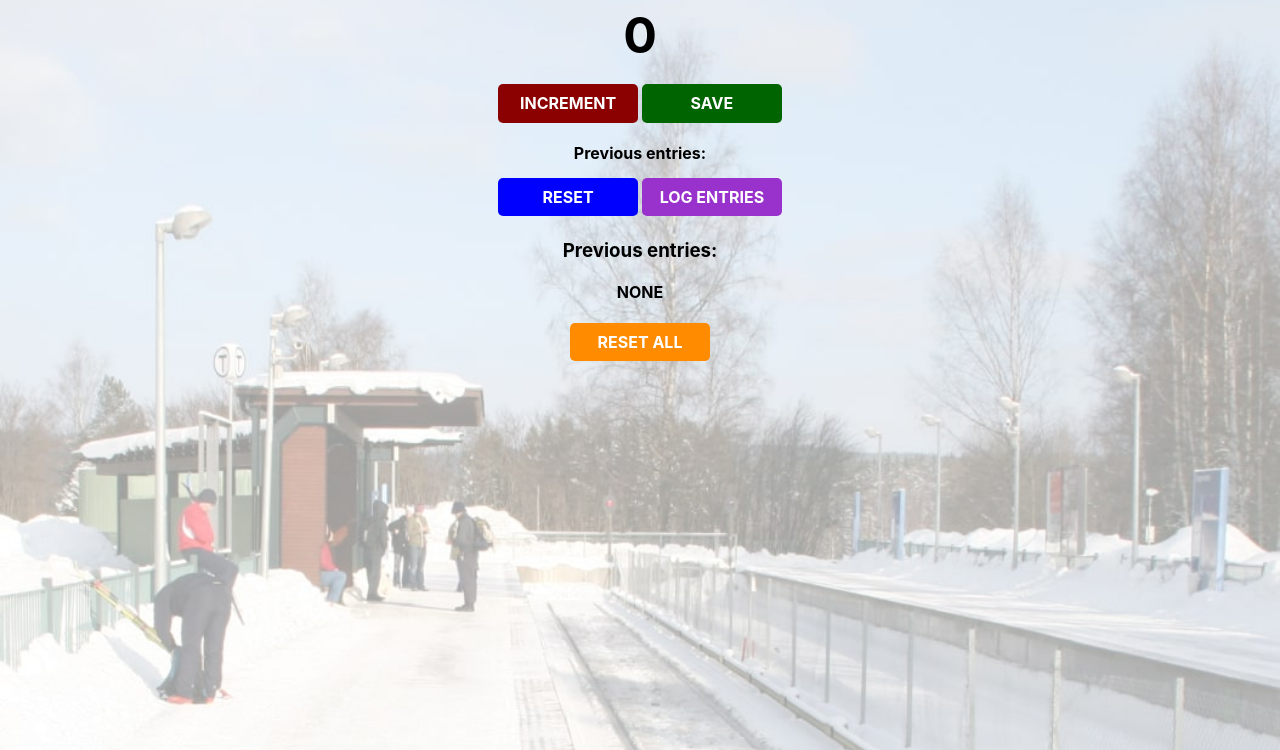
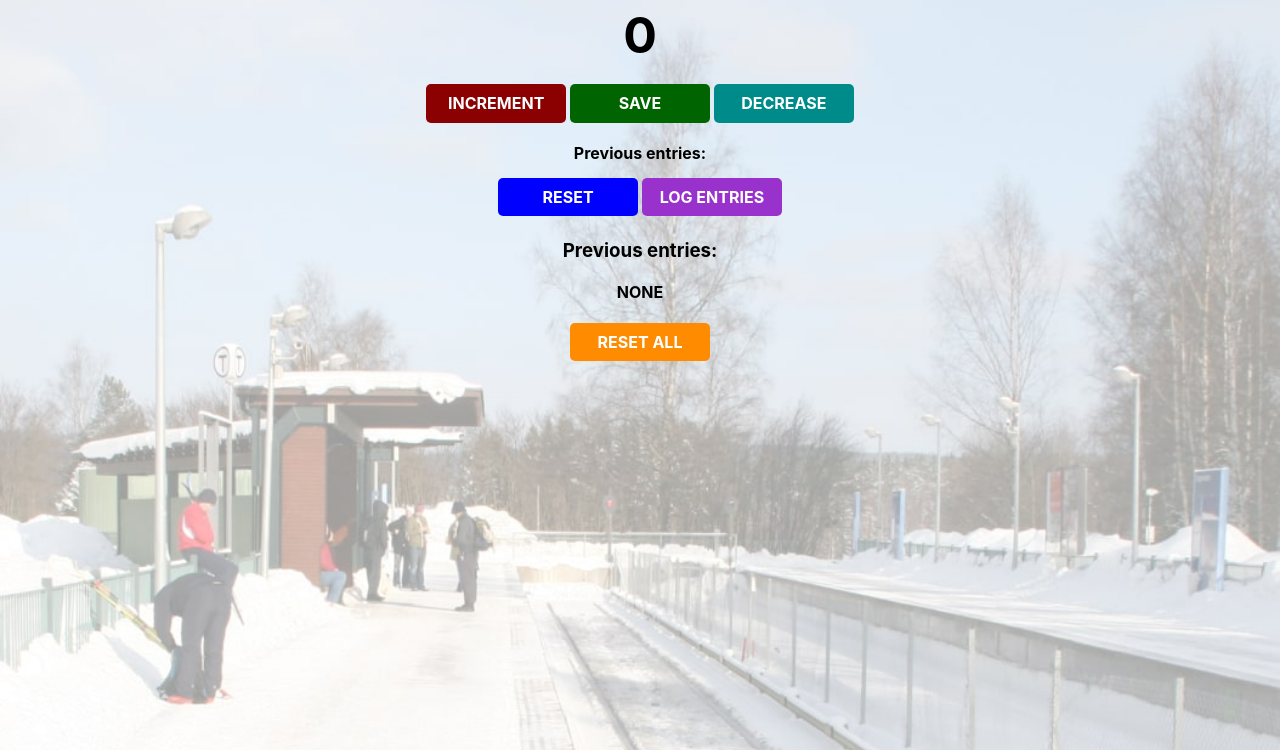
Before and after one commit to Abhattarai12/Passenger-Counter, a plain HTML site: page index.html in a window 1280 px wide. Shown: the part 50-800 px from the top of the page. Drawn offline with nearby package versions, Linux system fonts and the light colour scheme.

Commit message:
Update index.html

```diff
--- a/index.html
+++ b/index.html
@@ -7,6 +7,7 @@
         <h2 id="count-el">0</h2>
         <button id="increment-btn" onclick="increment()">INCREMENT</button>
         <button id="save-btn" onclick="save()">SAVE</button>
+        <button id="decrease-btn" onclick="decrease()"> DECREASE</button>
         <p id="save-el">Previous entries: </p>
         <button id="reset-btn" onclick="reset()">RESET</button>
         <button id="log-btn" onclick="log()">LOG ENTRIES</button>
```
